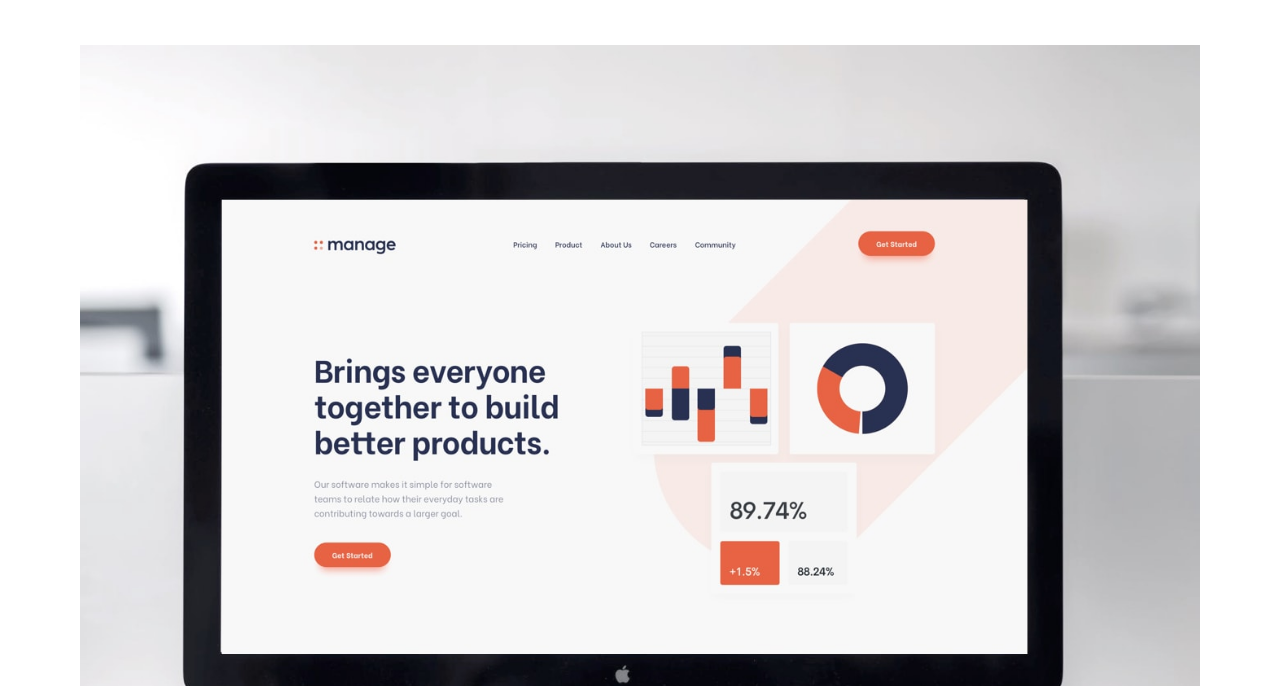
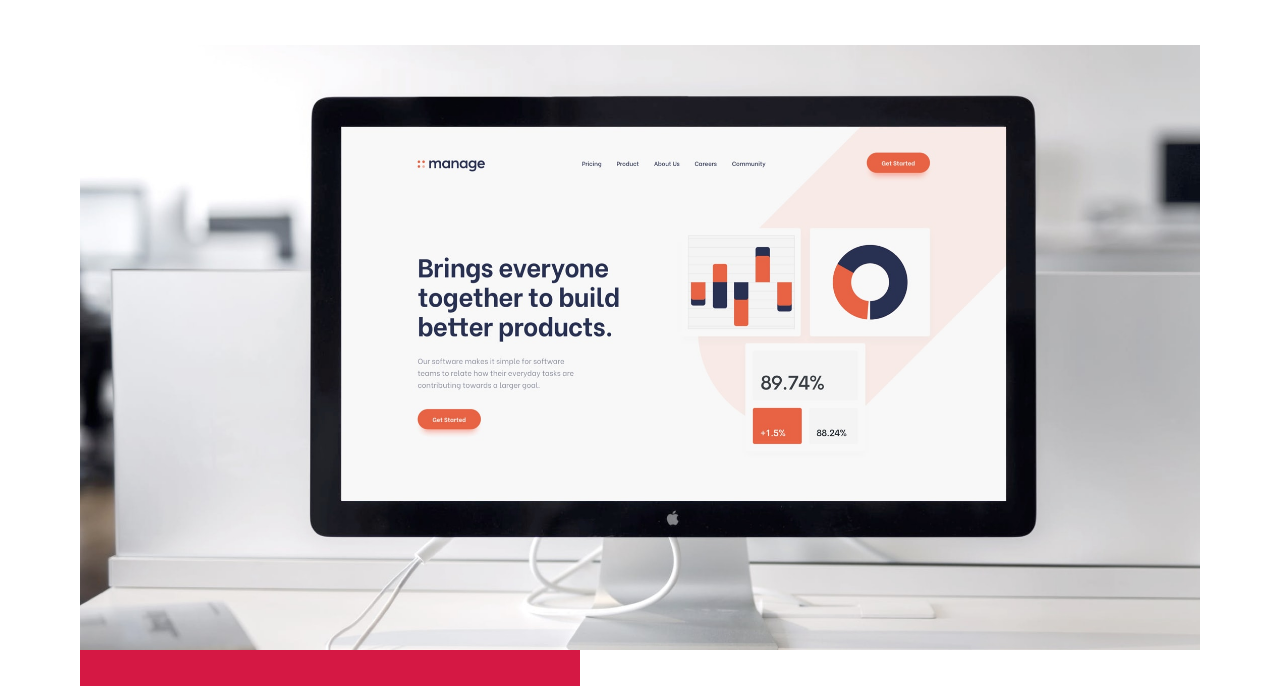
Before and after one commit to giuliadev95/minimalist-portfolio-website, a website: page index.html in a window 1280 px wide. Shown: the part 114-800 px from the top of the page. Drawn offline with nearby package versions, Linux system fonts and the light colour scheme; a web font is replaced by a local one.

Commit message:
Update hero image src

```diff
--- a/index.html
+++ b/index.html
@@ -49,7 +49,7 @@
     </header>
     <main id="main">
       <section id="about">
-        <img src="./images/homepage/mobile/image-homepage-hero@2x.jpg" class="hero-image" alt=""/>
+        <img src="" class="hero-image" alt=""/>
           <div class="red-box">
             <div class="green-box"></div>
           </div>
--- a/script.js
+++ b/script.js
@@ -38,15 +38,18 @@ var desktop_image = document.querySelector(".hero-image");
 function replacePattern() {
 
     var windowWidth = window.innerWidth || document.documentElement.clientWidth;
+    console.clear();
     console.log(desktop_image.src);
 
-    if(windowWidth >= 768) {
+    if(windowWidth >= 768 && windowWidth < 1024) {
         desktop_image.src = "./images/homepage/tablet/image-homepage-hero@2x.jpg"
         console.log(desktop_image.src);
     }
     else if (windowWidth >= 1024) {
         desktop_image.src= "./images/homepage/desktop/image-homepage-hero@2x.jpg";
         console.log(desktop_image.src);
+    } else {
+        desktop_image.src = " ./images/homepage/mobile/image-homepage-hero@2x.jpg"
     }
 }
 
--- a/styles/header.css
+++ b/styles/header.css
@@ -182,10 +182,8 @@ li {
     --------------------- */
 
 .hero-image {
-    display: none;
-    width: 100px;
-    height: 100px;
-    background-color: none;
+    width: 100%;
+    height: auto;
 }
 
 .red-box {
```
